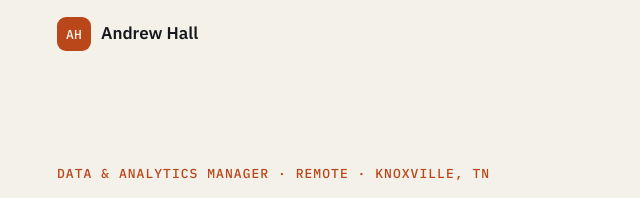
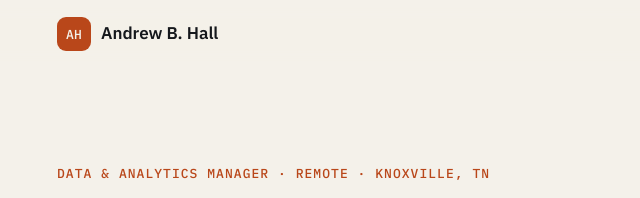
Before and after one commit to thedrewhall/thedrewhall.github.io, a plain HTML site: page index.html in a window 1280 px wide. Shown: the top 198 px of the page, 67-707 px from the left. Drawn offline with Linux system fonts and the light colour scheme.

Commit message:
Update index.html
Unified branding

```diff
--- a/index.html
+++ b/index.html
@@ -3,12 +3,12 @@
 <head>
   <meta charset="utf-8">
   <meta name="viewport" content="width=device-width, initial-scale=1">
-  <title>Andrew Hall · Data &amp; Analytics Leader</title>
+  <title>Andrew B. Hall · Data &amp; Analytics Leader</title>
   <link rel="icon" href="favicon.svg" type="image/svg+xml">
   <link rel="icon" href="favicon-32.png" type="image/png" sizes="32x32">
   <link rel="apple-touch-icon" href="apple-touch-icon.png">
-  <meta name="description" content="Andrew Hall: Data and Analytics Manager leading reporting and data integrity for claims operations. SQL, Databricks, Power BI, Lean Six Sigma.">
-  <meta property="og:title" content="Andrew Hall · Data &amp; Analytics Leader">
+  <meta name="description" content="Andrew B. Hall: Data and Analytics Manager leading reporting and data integrity for claims operations. SQL, Databricks, Power BI, Lean Six Sigma.">
+  <meta property="og:title" content="Andrew B. Hall · Data &amp; Analytics Leader">
   <meta property="og:description" content="I build the reporting that keeps work moving when time matters.">
   <meta property="og:type" content="website">
   <link rel="preconnect" href="https://fonts.googleapis.com">
@@ -21,9 +21,9 @@
 
   <header class="site-header">
     <div class="wrap header-inner">
-      <a class="brand" href="#top" aria-label="Andrew Hall, home">
+      <a class="brand" href="#top" aria-label="Andrew B. Hall, home">
         <span class="brand-mark" aria-hidden="true">AH</span>
-        <span class="brand-name">Andrew Hall</span>
+        <span class="brand-name">Andrew B. Hall</span>
       </a>
       <button class="nav-toggle" aria-expanded="false" aria-controls="site-nav">
         <span class="sr-only">Menu</span>
@@ -59,7 +59,7 @@
               <a class="btn btn-ghost" href="#contact">Get in Touch</a>
             </div>
           </div>
-          <img class="headshot" src="headshot.jpg" alt="Andrew Hall" width="300" height="300">
+          <img class="headshot" src="headshot.jpg" alt="Andrew B. Hall" width="300" height="300">
         </div>
       </div>
     </section>
@@ -356,7 +356,7 @@
 
   <footer class="site-footer">
     <div class="wrap">
-      <p>© <span id="year">2026</span> Andrew Hall</p>
+      <p>© <span id="year">2026</span> Andrew B. Hall</p>
       <a href="#top">Back to top ↑</a>
     </div>
   </footer>
```
